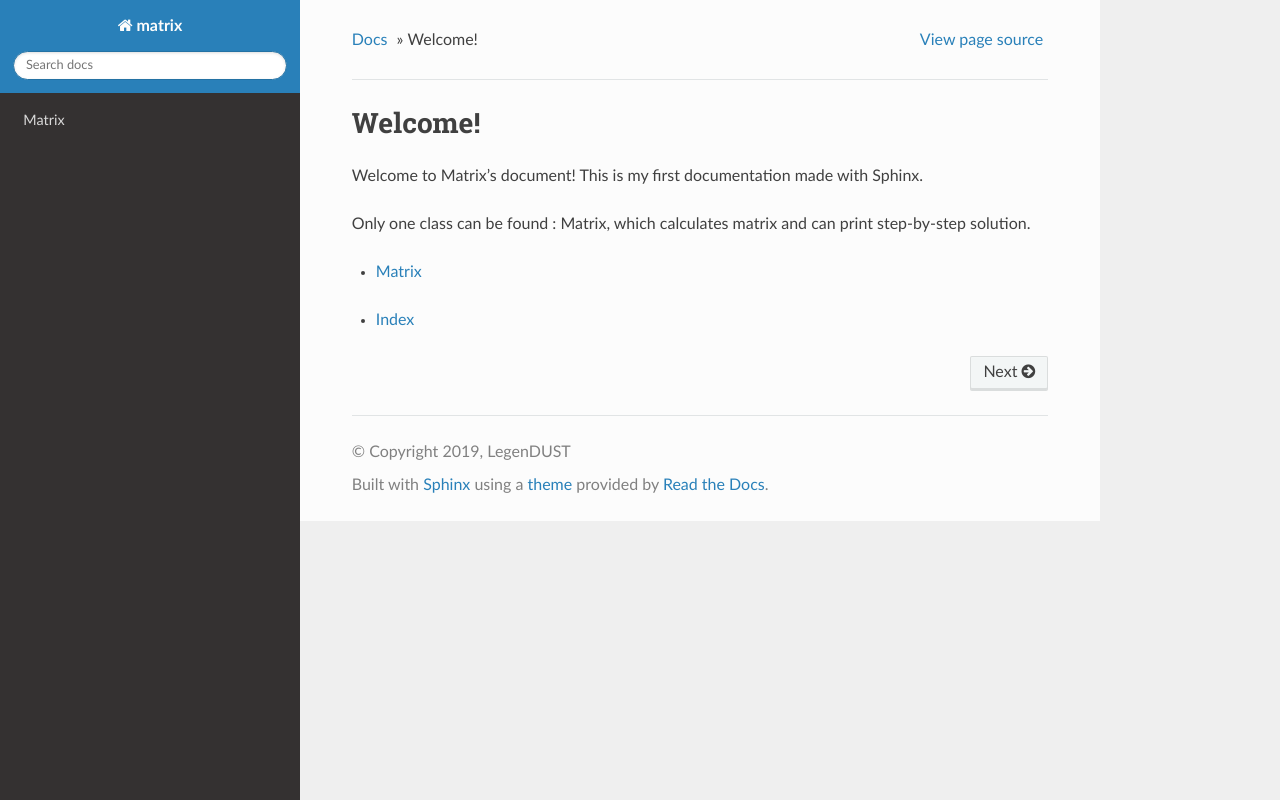
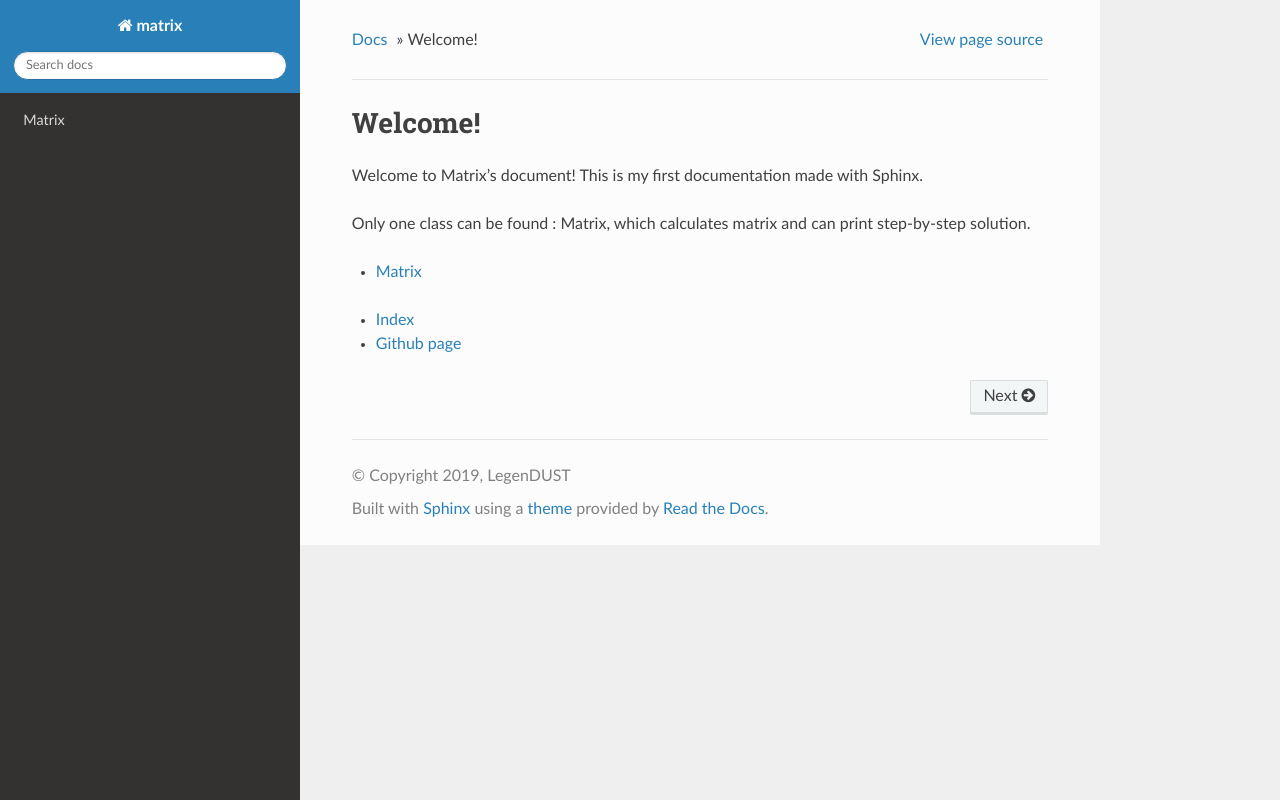
Before and after one commit to dhnam/matrix-with-step-by-step, a plain HTML site: page docs/index.html in a window 1280 px wide. Drawn offline with Linux system fonts and the light colour scheme.

Commit message:
Make link to github

```diff
--- a/docs/index.html
+++ b/docs/index.html
@@ -158,6 +158,7 @@
 </div>
 <ul class="simple">
 <li><p><a class="reference internal" href="genindex.html"><span class="std std-ref">Index</span></a></p></li>
+<li><p><a herf="https://github.com/dhnam/matrix-with-step-by-step">Github page</a></p></li>
 </ul>
 </div>
 
```
